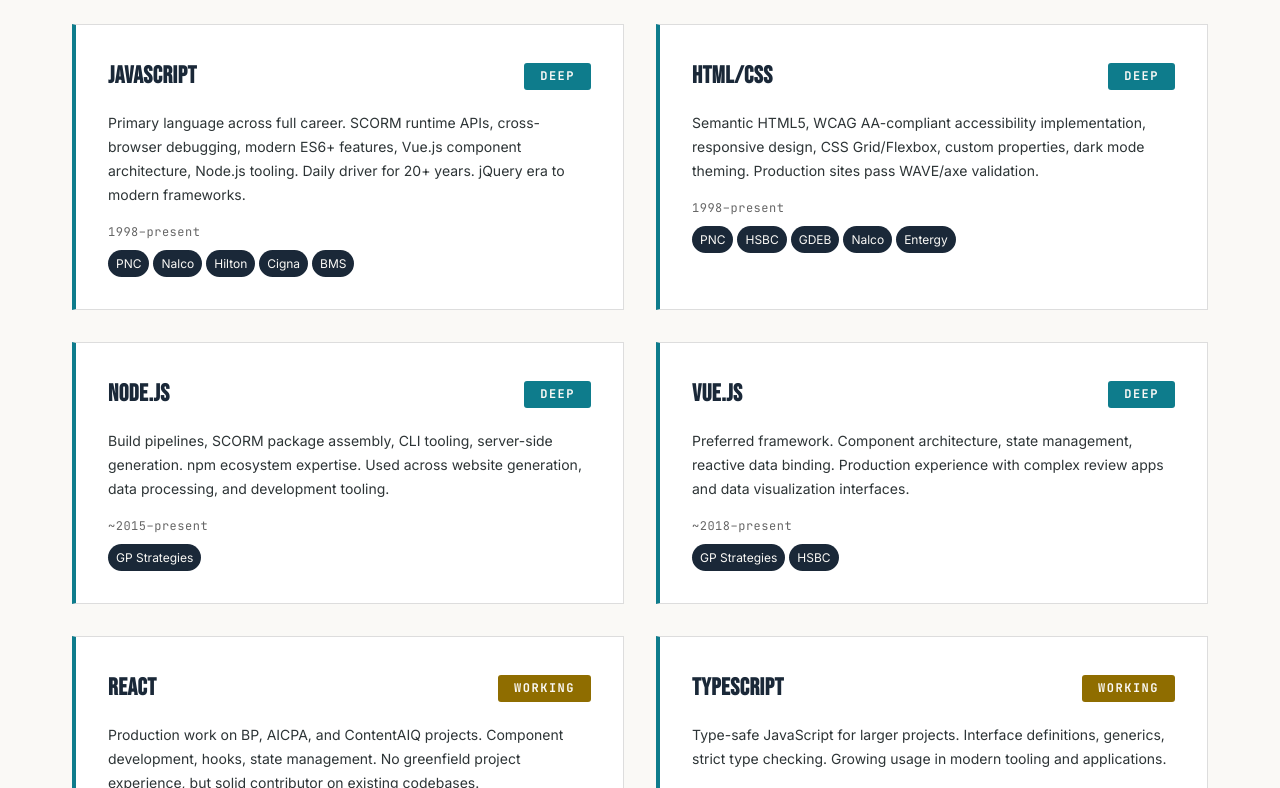
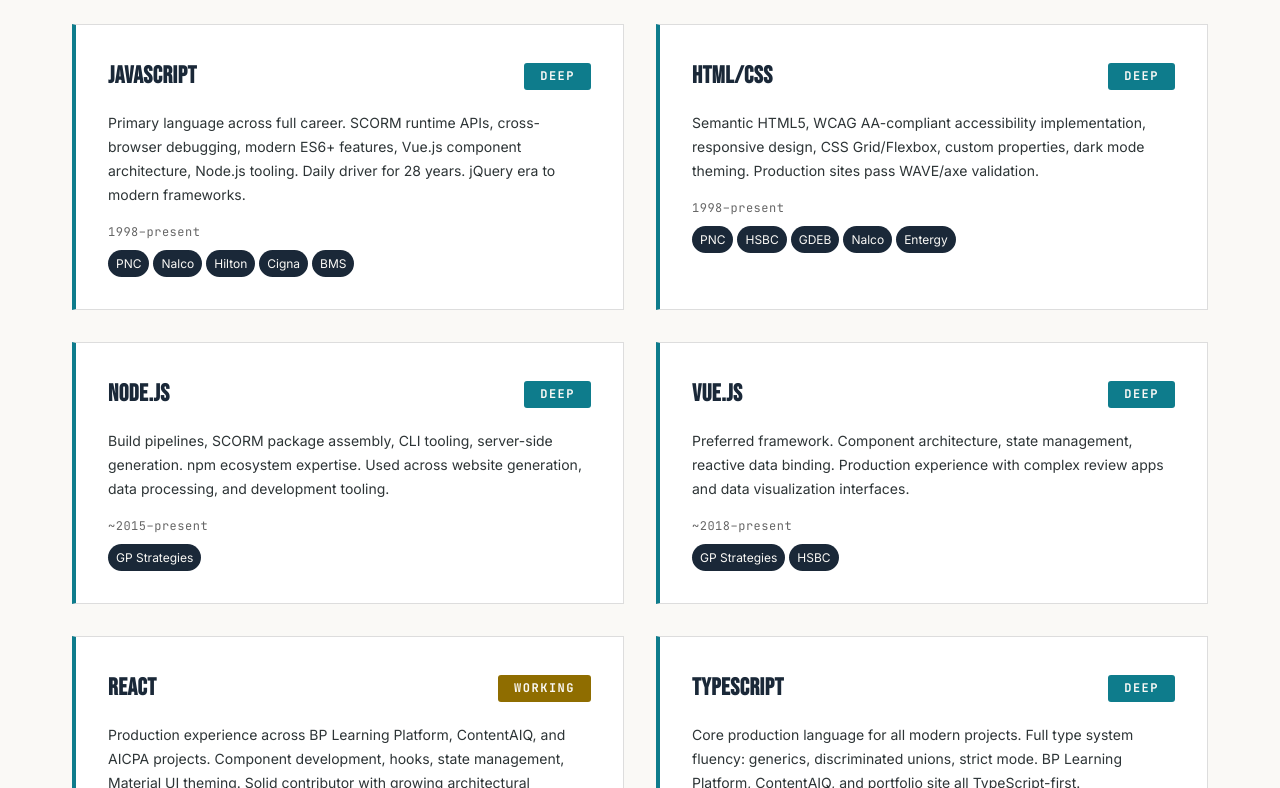
Before and after one commit to novakda/pattern158-vue, a Vue app: page /technologies in a window 1280 px wide. Shown: the part 552-1340 px from the top of the page. Built offline with nearby package versions, Linux system fonts and the light colour scheme.

Commit message:
feat(02-01): upgrade TypeScript to Deep, rewrite React and JavaScript descriptions
- TypeScript: level working->deep, new audit-backed description
- React: removed "no greenfield" claim, added BP/ContentAIQ/AICPA framing
- JavaScript: updated "20+ years" to "28 years" for cross-page consistency

```diff
--- a/src/data/technologies.ts
+++ b/src/data/technologies.ts
@@ -25,7 +25,7 @@
       {
         name: 'JavaScript',
         level: 'deep',
-        summary: 'Primary language across full career. SCORM runtime APIs, cross-browser debugging, modern ES6+ features, Vue.js component architecture, Node.js tooling. Daily driver for 20+ years. jQuery era to modern frameworks.',
+        summary: 'Primary language across full career. SCORM runtime APIs, cross-browser debugging, modern ES6+ features, Vue.js component architecture, Node.js tooling. Daily driver for 28 years. jQuery era to modern frameworks.',
         dateRange: '1998–present',
         tags: [
           { label: 'PNC', title: 'PNC Financial Services' },
@@ -70,7 +70,7 @@
       {
         name: 'React',
         level: 'working',
-        summary: 'Production work on BP, AICPA, and ContentAIQ projects. Component development, hooks, state management. No greenfield project experience, but solid contributor on existing codebases.',
+        summary: 'Production experience across BP Learning Platform, ContentAIQ, and AICPA projects. Component development, hooks, state management, Material UI theming. Solid contributor with growing architectural ownership.',
         dateRange: '2022–2025',
         tags: [
           { label: 'BP', title: 'BP (British Petroleum)' },
@@ -80,8 +80,8 @@
       },
       {
         name: 'TypeScript',
-        level: 'working',
-        summary: 'Type-safe JavaScript for larger projects. Interface definitions, generics, strict type checking. Growing usage in modern tooling and applications.',
+        level: 'deep',
+        summary: 'Core production language for all modern projects. Full type system fluency: generics, discriminated unions, strict mode. BP Learning Platform, ContentAIQ, and portfolio site all TypeScript-first.',
         dateRange: '2022–present',
         tags: [
           { label: 'BP', title: 'BP (British Petroleum)' },
```
